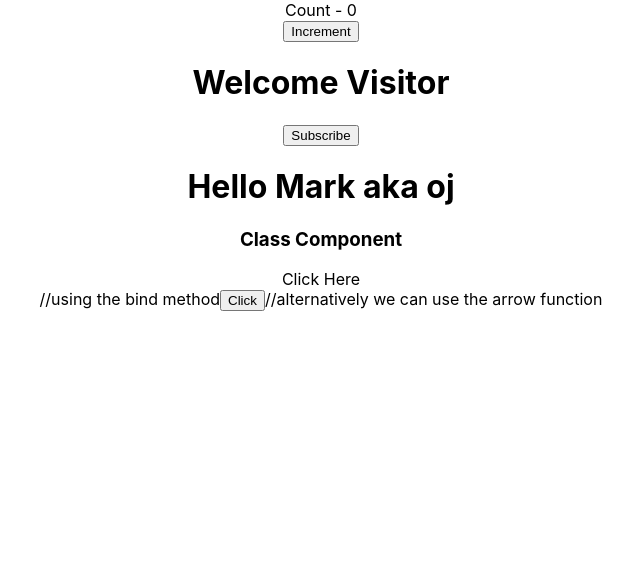
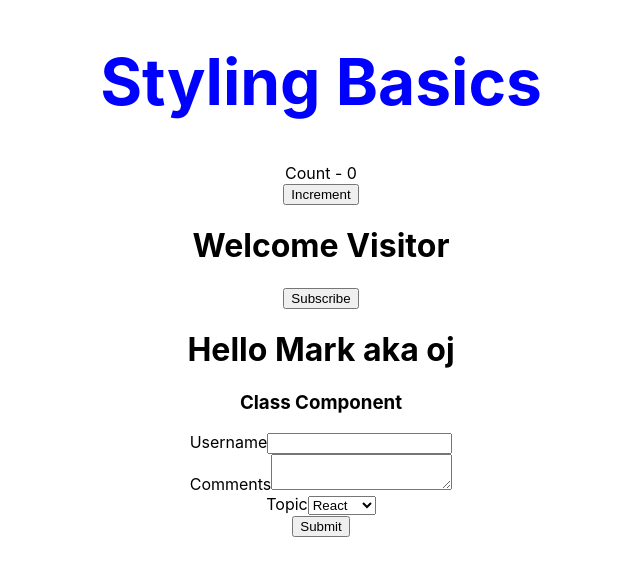
Before and after one commit to markiplagat/Learn-React, a React (Create React App) app: page / in a window 1280 px wide. Shown: the top 576 px of the page, without its empty margins (319-959 px from the left). Built offline with nearby package versions, Linux system fonts and the light colour scheme.

Commit message:
Error handling and styling basics

```diff
--- a/src/App.js
+++ b/src/App.js
@@ -5,16 +5,20 @@ import Message from './components/Message'
 import Welcome from './components/Welcome'
 import Greet from './components/Greet'
 import ClickOutside from './components/ClickOutside';
+import StylingBasics from './components/StylingBasics';
+import FormHandling from './components/FormHandling';
 
 function App() {
   return (
     <div className="App">
+    <StylingBasics />
     <Counter />
     <Message />
     <Greet name="Mark" heroName="oj" />
     <Welcome />
-    <EventBind />
-    <ClickOutside />
+    <FormHandling />
+    {/* <EventBind /> */}
+    {/* <ClickOutside /> */}
     </div>
   );
 }
--- /dev/null
+++ b/src/components/FormHandling.js
@@ -0,0 +1,64 @@
+import React, { Component } from 'react'
+
+class FormHandling extends Component {
+    constructor(props) {
+        super(props)
+
+        this.state = {
+             username: '',
+             comments: '',
+             topic: 'react',
+        }
+    }
+
+    handleUsernameChange = event => {
+        this.setState({
+            username: event.target.value
+        })
+    }
+
+    handleOptionChange = event => {
+        this.setState({
+            topic: event.target.value
+        })
+    }
+
+    handleCommentsChange = event => {
+        this.setState({
+            comments: event.target.value
+        })
+    }
+    handleSubmit = event => {
+        alert(`${this.state.username} ${this.state.comments} ${this.state.topic}`)
+        event.preventDefault()
+    }
+
+    render() {
+        const { username, comments, topic} = this.state
+        return (
+            <form onSubmit={this.handleSubmit}>
+               <div>
+                   <label>
+                       Username
+                   </label>
+                   <input type="text" value={username} onChange={this.handleUsernameChange}></input>
+               </div>
+               <div>
+                   <label>Comments</label>
+                   <textarea value={comments} onChange={this.handleCommentsChange} />
+               </div>
+               <div>
+                   <label>Topic</label>
+                   <select value={topic} onChange={this.handleOptionChange}>
+                       <option value="react">React</option>
+                       <option value="vue">Vue</option>
+                       <option value="angular">Angular</option>
+                   </select>
+               </div>
+               <button>Submit</button>
+            </form>
+
+        )
+    }
+}
+export default FormHandling
--- /dev/null
+++ b/src/components/StylingBasics.js
@@ -0,0 +1,15 @@
+import React from 'react'
+
+function StylingBasics() {
+    const heading = {
+        fontSize: "64px",
+        color: "blue"
+    }
+    return (
+        <div>
+            <h1 style = {heading}>Styling Basics</h1>
+        </div>
+    )
+}
+
+export default StylingBasics
```
